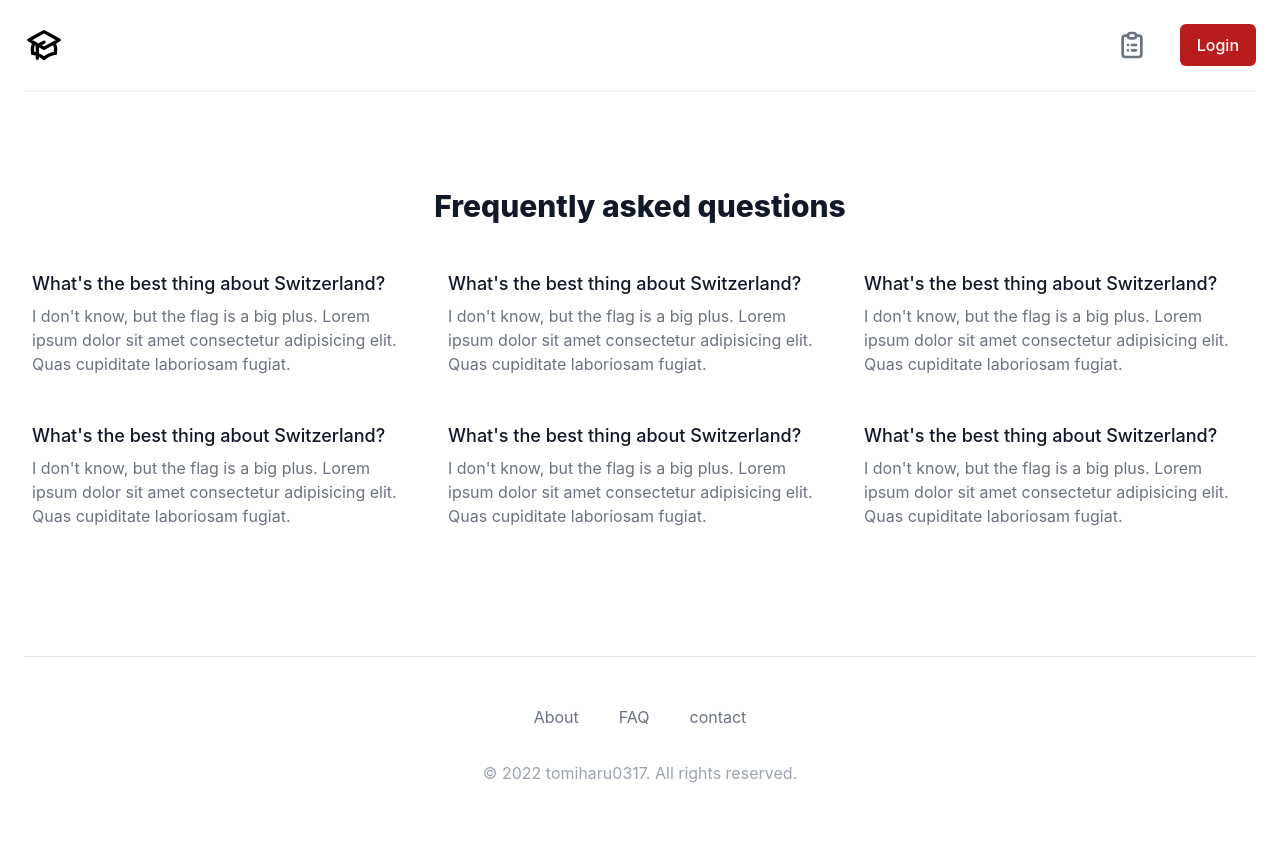
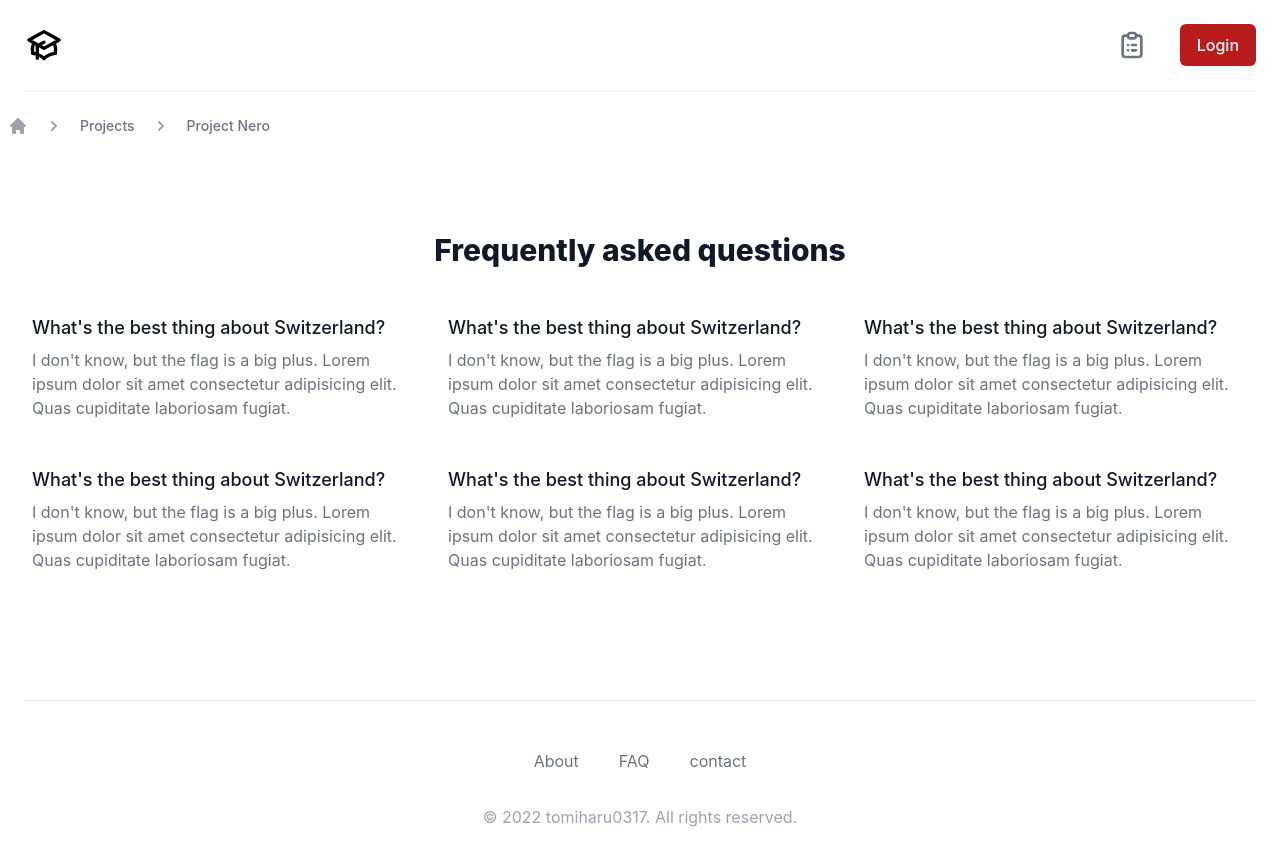
Before and after one commit to tomiharu0317/syllabus, a Next.js app in the folder frontend/: page /FAQ in a window 1280 px wide. Shown: the top 866 px of the page. Before the commit the page ends 833 px from the top, so only its background shows below. Built offline with nearby package versions, Linux system fonts and the light colour scheme.

Commit message:
Add breadcrumb

```diff
--- a/frontend/src/components/molecules/breadcrumbs.tsx
+++ b/frontend/src/components/molecules/breadcrumbs.tsx
@@ -1,5 +1,7 @@
 /* This example requires Tailwind CSS v2.0+ */
-import { HomeIcon } from '@heroicons/react/solid'
+import AboutMe from '@/pages/about'
+import { ChevronRightIcon, HomeIcon } from '@heroicons/react/solid'
+import Link from 'next/link'
 
 const pages = [
   { name: 'Projects', href: '#', current: false },
@@ -8,28 +10,27 @@ const pages = [
 
 export default function Breadcrumb() {
   return (
-    <nav className='flex' aria-label='Breadcrumb'>
+    <div className='relative bg-white'>
+      <div className='max-w-7xl mx-auto' aria-label='Top'>
+        <div className='w-full pt-6 flex items-center justify-between'>
+          <div className='flex items-center'>
+            <nav className='flex ' aria-label='Breadcrumb'>
               <ol role='list' className='flex items-center space-x-4'>
                 <li>
-          <div>
-            <a href='#' className='text-gray-400 hover:text-gray-500'>
+                  <Link href={'/'}>
+                    <a className='text-gray-400 hover:text-gray-500'>
                       <HomeIcon className='flex-shrink-0 h-5 w-5' aria-hidden='true' />
                       <span className='sr-only'>Home</span>
                     </a>
-          </div>
+                  </Link>
                 </li>
                 {pages.map((page) => (
                   <li key={page.name}>
                     <div className='flex items-center'>
-              <svg
-                className='flex-shrink-0 h-5 w-5 text-gray-300'
-                xmlns='http://www.w3.org/2000/svg'
-                fill='currentColor'
-                viewBox='0 0 20 20'
+                      <ChevronRightIcon
+                        className='flex-shrink-0 h-5 w-5 text-gray-400'
                         aria-hidden='true'
-              >
-                <path d='M5.555 17.776l8-16 .894.448-8 16-.894-.448z' />
-              </svg>
+                      />
                       <a
                         href={page.href}
                         className='ml-4 text-sm font-medium text-gray-500 hover:text-gray-700'
@@ -42,5 +43,19 @@ export default function Breadcrumb() {
                 ))}
               </ol>
             </nav>
+          </div>
+        </div>
+      </div>
+    </div>
   )
 }
+
+// About, FAQ, contactなどの時
+// <div className='max-w-7xl mx-auto pl-6 sm:pl-8'>
+// <Breadcrumb />
+// </div>
+
+// dashboard
+// <div className='px-4'>
+// <Breadcrumb />
+// </div>
--- a/frontend/src/components/organisms/dashboard.tsx
+++ b/frontend/src/components/organisms/dashboard.tsx
@@ -1,3 +1,4 @@
+import Breadcrumb from '../molecules/breadcrumbs'
 /*
   This example requires Tailwind CSS v2.0+
 
@@ -217,6 +218,9 @@ export default function Dashboard() {
               </div>
 
               <main className='flex flex-col w-full justfy-end bg-white overflow-x-hidden overflow-y-auto mb-14'>
+                <div className='px-4'>
+                  <Breadcrumb />
+                </div>
                 <div className='flex w-full mx-auto px-6 py-8'>
                   <div className='flex flex-col w-full h-full text-gray-900 text-xl border-4 border-gray-900 border-dashed'>
                     {/* <main className='flex-1'> */}
--- a/frontend/src/pages/FAQ.tsx
+++ b/frontend/src/pages/FAQ.tsx
@@ -1,4 +1,5 @@
 import { NextPage } from 'next'
+import Breadcrumb from '@/components/molecules/breadcrumbs'
 
 /* This example requires Tailwind CSS v2.0+ */
 const faqs = [
@@ -41,36 +42,12 @@ const faqs = [
   // More questions...
 ]
 
-// const Faq: NextPage = () => {
-//   return <FAQ />
-// }
-
-// export default function FAQ() {
-//   return (
-//     <div className='bg-gray-50'>
-//       <div className='max-w-7xl mx-auto py-12 px-4 divide-y divide-gray-200 sm:px-6 lg:py-16 lg:px-8'>
-//         <h2 className='text-3xl font-extrabold text-gray-900'>Frequently asked questions</h2>
-//         <div className='mt-8'>
-//           <dl className='divide-y divide-gray-200'>
-//             {faqs.map((faq) => (
-//               <div key={faq.id} className='pt-6 pb-8 md:grid md:grid-cols-12 md:gap-8'>
-//                 <dt className='text-base font-medium text-gray-900 md:col-span-5'>
-//                   {faq.question}
-//                 </dt>
-//                 <dd className='mt-2 md:mt-0 md:col-span-7'>
-//                   <p className='text-base text-gray-500'>{faq.answer}</p>
-//                 </dd>
-//               </div>
-//             ))}
-//           </dl>
-//         </div>
-//       </div>
-//     </div>
-//   )
-// }
-
 export default function FAQ() {
   return (
+    <div>
+      <div className=' px-4 lg:px-2'>
+        <Breadcrumb />
+      </div>
       <div className='bg-white'>
         <div className='max-w-7xl mx-auto py-16 px-4 sm:py-24 sm:px-6 lg:px-8'>
           <h2 className='text-3xl font-extrabold text-gray-900 text-center'>
@@ -88,5 +65,6 @@ export default function FAQ() {
           </div>
         </div>
       </div>
+    </div>
   )
 }
--- a/frontend/src/pages/about.tsx
+++ b/frontend/src/pages/about.tsx
@@ -58,6 +58,11 @@ const features = [
 
 export default function AboutMe() {
   return (
+    <div>
+      <div className='max-w-7xl mx-auto pl-6 sm:pl-8'>
+        <Breadcrumb />
+      </div>
+
       <div className='bg-white'>
         <div className='max-w-7xl mx-auto py-16 px-4 sm:px-6 lg:py-24 lg:px-8'>
           <div className='max-w-3xl mx-auto text-center'>
@@ -80,5 +85,6 @@ export default function AboutMe() {
           </dl>
         </div>
       </div>
+    </div>
   )
 }
```
Lines whose indentation alone changed are shown as unchanged.
